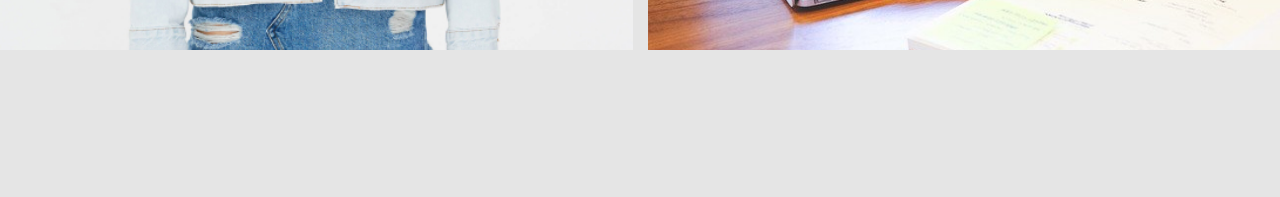
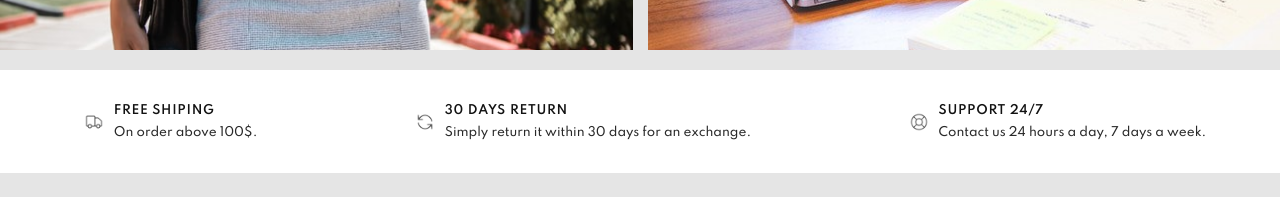
Before and after one commit to pswitalski/Store, a React (Create React App) app: page / in a window 1280 px wide. Shown: the part 600-797 px from the top of the page. Built offline with nearby package versions, Linux system fonts and the light colour scheme; no server answers.

Commit message:
create Advantage

```diff
--- /dev/null
+++ b/src/components/Advantage/Advantage.js
@@ -0,0 +1,21 @@
+import React from 'react';
+
+import { StyledAdvantage } from './Advantage.styles';
+
+import AdvantageItem from './AdvantageItem/AdvantageItem';
+
+import truckImg from 'assets/icons/truck 1.png';
+import refreshImg from 'assets/icons/refresh 1.png';
+import supportImg from 'assets/icons/support 1.png';
+
+const Advantage = () => {
+    return(
+        <StyledAdvantage>
+            <AdvantageItem header='free shiping' content='On order above 100$.' img={truckImg} />
+            <AdvantageItem header='30 days return' content='Simply return it within 30 days for an exchange.' img={refreshImg} />
+            <AdvantageItem header='support 24/7' content='Contact us 24 hours a day, 7 days a week.' img={supportImg} />
+        </StyledAdvantage>
+    )
+}
+
+export default Advantage;
--- /dev/null
+++ b/src/components/Advantage/Advantage.styles.js
@@ -0,0 +1,19 @@
+import styled from "styled-components";
+
+export const StyledAdvantage = styled.section`
+    height: 103px;
+    width: 100%;
+    margin-top: 20px;
+    display: flex;
+    flex-direction: row;
+    justify-content: space-around;
+    align-items: center;
+    background-color: ${props => props.theme.colors.white};
+    color: ${props => props.theme.colors.dark};
+
+    @media (max-width: 600px) {
+        flex-direction: column;
+        height: fit-content;
+        padding-bottom: 10px;
+    }
+`;
--- /dev/null
+++ b/src/components/Advantage/AdvantageItem/AdvantageItem.js
@@ -0,0 +1,26 @@
+import React from 'react';
+import PropTypes from 'prop-types';
+
+import { StyledAdvantageItem, StyledImgContainer, StyledTextContainer, StyledH3, StyledP, StyledImg } from './AdvantageItem.styles';
+
+const AdvantageItem = ({img, header, content}) => {
+    return(
+        <StyledAdvantageItem>
+            <StyledImgContainer>
+                <StyledImg src={img} alt={header} />
+            </StyledImgContainer>
+            <StyledTextContainer>
+                <StyledH3>{header}</StyledH3>
+                <StyledP>{content}</StyledP>
+            </StyledTextContainer>
+        </StyledAdvantageItem>
+    )
+}
+
+AdvantageItem.propTypes = {
+    img: PropTypes.string,
+    header: PropTypes.string,
+    content: PropTypes.string,
+}
+
+export default AdvantageItem;
--- /dev/null
+++ b/src/components/Advantage/AdvantageItem/AdvantageItem.styles.js
@@ -0,0 +1,36 @@
+import styled from "styled-components";
+
+export const StyledAdvantageItem = styled.div`
+    display: flex;
+
+    @media (max-width: 600px) {
+        margin-top: 10px;
+        text-align: center;
+    }
+`;
+
+export const StyledImgContainer = styled.div`
+    display: flex;
+    justify-content: center;
+    align-items: center;
+    margin: 10px;
+`;
+
+export const StyledTextContainer = styled.div``;
+
+export const StyledH3 = styled.h3`
+    text-transform: uppercase;
+    font-weight: 600;
+    font-size: 12px;
+    letter-spacing: 0.06em;
+`;
+
+export const StyledP = styled.p`
+    font-weight: 500;
+    font-size: 12px;
+    opacity: 0.9;
+`;
+
+export const StyledImg = styled.img`
+    height: 20px;
+`;
--- a/src/components/Nav/Categories/Categories.js
+++ b/src/components/Nav/Categories/Categories.js
@@ -32,7 +32,7 @@ const Categories = () => {
 
     useEffect(() => {
         window.onresize = closeMenuHandler;
-    }, [])
+    })
 
 
 return(
--- a/src/pages/Home.js
+++ b/src/pages/Home.js
@@ -3,12 +3,14 @@ import React from 'react';
 import { Wrapper } from 'assets/styles/Wrapper';
 
 import Landing from 'components/Landing/Landing';
+import Advantage from 'components/Advantage/Advantage';
 
 const Home = () => {
     return (
         <div className='home'>
             <Wrapper>
                 <Landing />
+                <Advantage />
             </Wrapper>
         </div>
     )
```
Also changed, not shown: src/assets/img/main.jpg.
